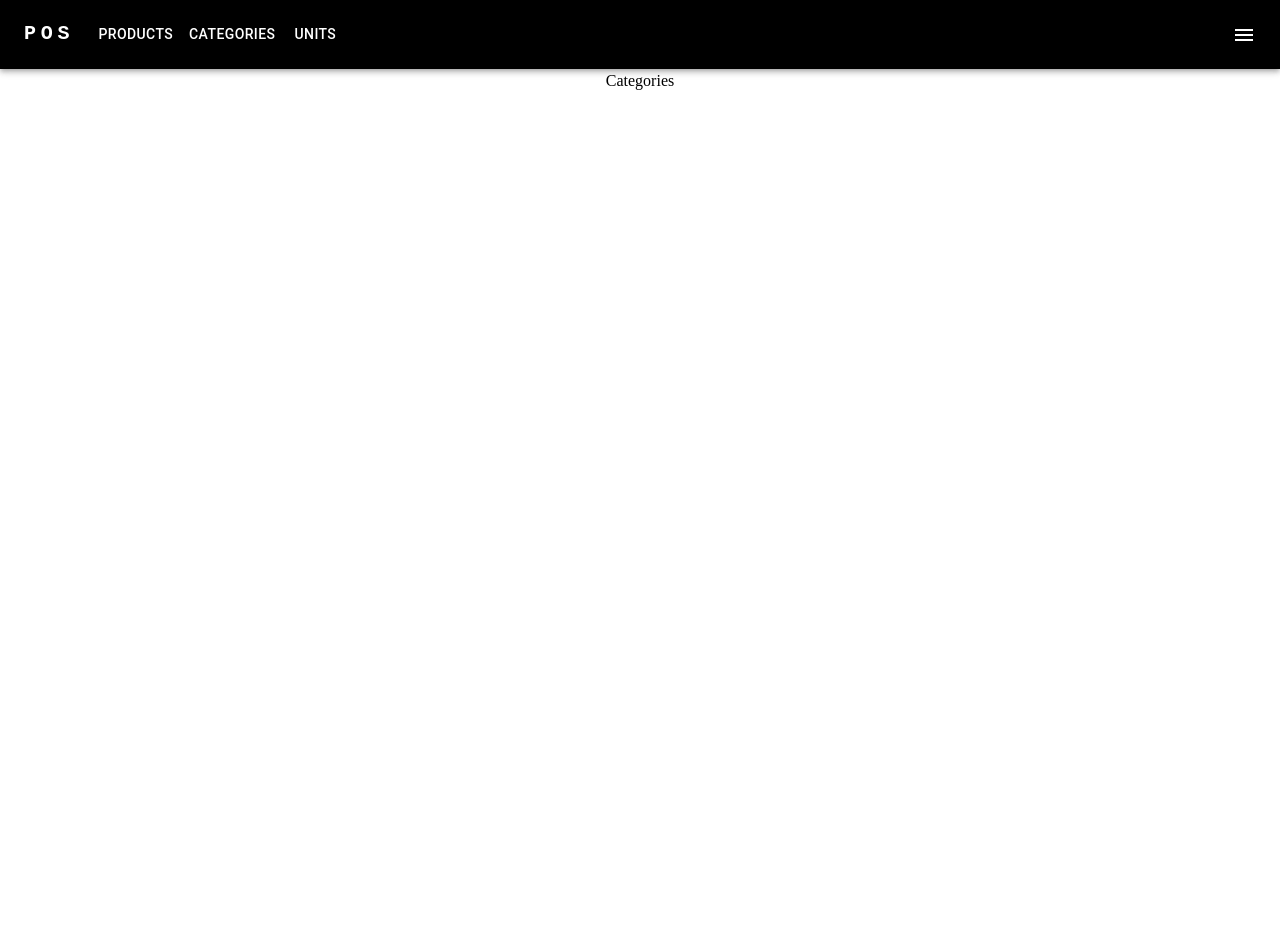
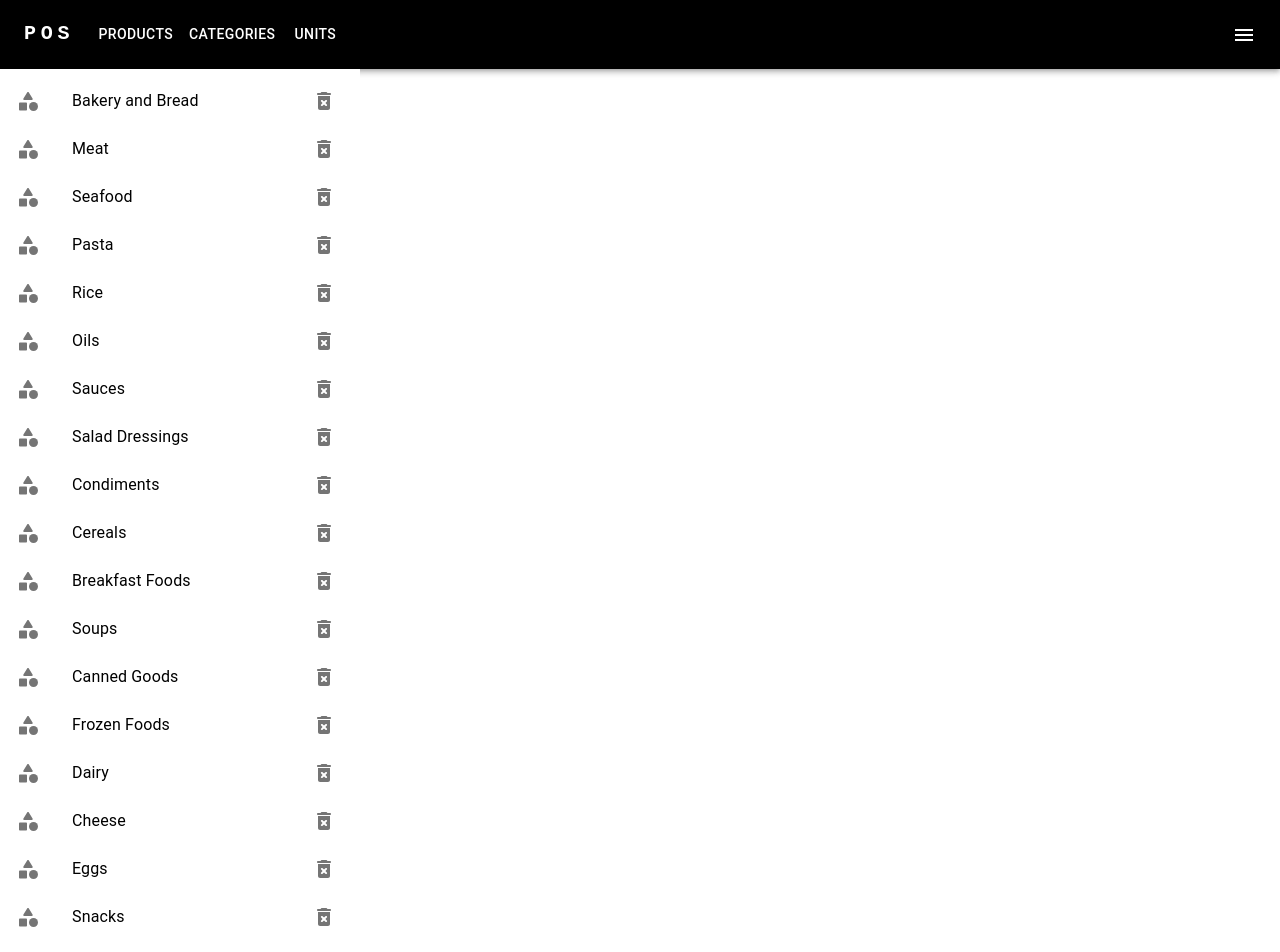
Before and after one commit to AyahDweikat/POS-project-finalProject, a React (Vite) app: page /categories in a window 1280 px wide. Shown: the top 952 px of the page. Before the commit the page ends 800 px from the top, so only its background shows below. Built offline with nearby package versions, Linux system fonts and the light colour scheme.

Commit message:
category view and delete

```diff
--- a/src/Components/Carts/Carts.tsx
+++ b/src/Components/Carts/Carts.tsx
@@ -2,7 +2,9 @@ import React from 'react'
 import styles from './carts.css'
 function Carts() {
   return (
-    <div>Carts</div>
+    <div>
+      <p>Cart</p>
+    </div>
   )
 }
 
--- a/src/Components/Categories/Categories.tsx
+++ b/src/Components/Categories/Categories.tsx
@@ -1,9 +1,97 @@
-import React from 'react'
+import * as React from "react";
+import Box from "@mui/material/Box";
+import List from "@mui/material/List";
+import ListItem from "@mui/material/ListItem";
+import ListItemButton from "@mui/material/ListItemButton";
+import ListItemIcon from "@mui/material/ListItemIcon";
+import ListItemText from "@mui/material/ListItemText";
+import Divider from "@mui/material/Divider";
+import InboxIcon from "@mui/icons-material/Inbox";
+// import DraftsIcon from '@mui/icons-material/Drafts';
+import CategoryRoundedIcon from "@mui/icons-material/CategoryRounded";
+import DeleteForeverRoundedIcon from "@mui/icons-material/DeleteForeverRounded";
+import { IconButton } from "@mui/material";
 
-function Categories() {
+// export const categoryObj = [
+//   "Bakery and Bread",
+//   "Meat",
+//   "Seafood",
+//   "Pasta",
+//   "Rice",
+//   "Oils",
+//   "Sauces",
+//   "Salad Dressings",
+//   "Condiments",
+//   "Cereals",
+//   "Breakfast Foods",
+//   "Soups",
+//   "Canned Goods",
+//   "Frozen Foods",
+//   "Dairy",
+//   "Cheese",
+//   "Eggs",
+//   "Snacks",
+//   "Crackers",
+//   "Fruits",
+//   "Vegetables",
+//   "Drinks",
+// ];
+
+export default function Categories() {
+  const [categories, setCategories] = React.useState<string[]>([
+    "Bakery and Bread",
+    "Meat",
+    "Seafood",
+    "Pasta",
+    "Rice",
+    "Oils",
+    "Sauces",
+    "Salad Dressings",
+    "Condiments",
+    "Cereals",
+    "Breakfast Foods",
+    "Soups",
+    "Canned Goods",
+    "Frozen Foods",
+    "Dairy",
+    "Cheese",
+    "Eggs",
+    "Snacks",
+    "Crackers",
+    "Fruits",
+    "Vegetables",
+    "Drinks",
+  ])
+  const deleteCategory=(cat:string)=>{
+    const _cateogries:string[] = categories.filter(item=>{
+      return item !== cat
+    })
+    setCategories(_cateogries)
+  }
   return (
-    <div>Categories</div>
-  )
+    <Box sx={{ width: "100%", maxWidth: 360, bgcolor: "background.paper", display: "flex", flexDirection: "row", flexWrap: "wrap"}}>
+      <List sx={{ display: "flex", flexDirection: "row", flexWrap: "wrap"}}>
+        {categories.map((cat, idx) => {
+          return (
+            <ListItem
+              key={idx}
+              secondaryAction={
+                <IconButton aria-label="delete" onClick={()=>deleteCategory(cat)}>
+                  <DeleteForeverRoundedIcon />
+                </IconButton>
+              }
+            >
+              <ListItemIcon>
+                <CategoryRoundedIcon />
+              </ListItemIcon>
+              <ListItemText
+                primary={cat}
+                // contentEditable='true'
+              />
+            </ListItem>
+          );
+        })}
+      </List>
+    </Box>
+  );
 }
-
-export default Categories
--- a/src/ProductsObj.js
+++ b/src/Utils.js
@@ -1,4 +1,4 @@
-const products= [
+export const products= [
     {
         name:"bag",
         code:"123456",
@@ -72,6 +72,3 @@ const products= [
         unitOfMeasure:"item"
     }
 ]
-
-
-export default products;
```
Also changed, not shown: src/Components/Carts/carts.css (added).
